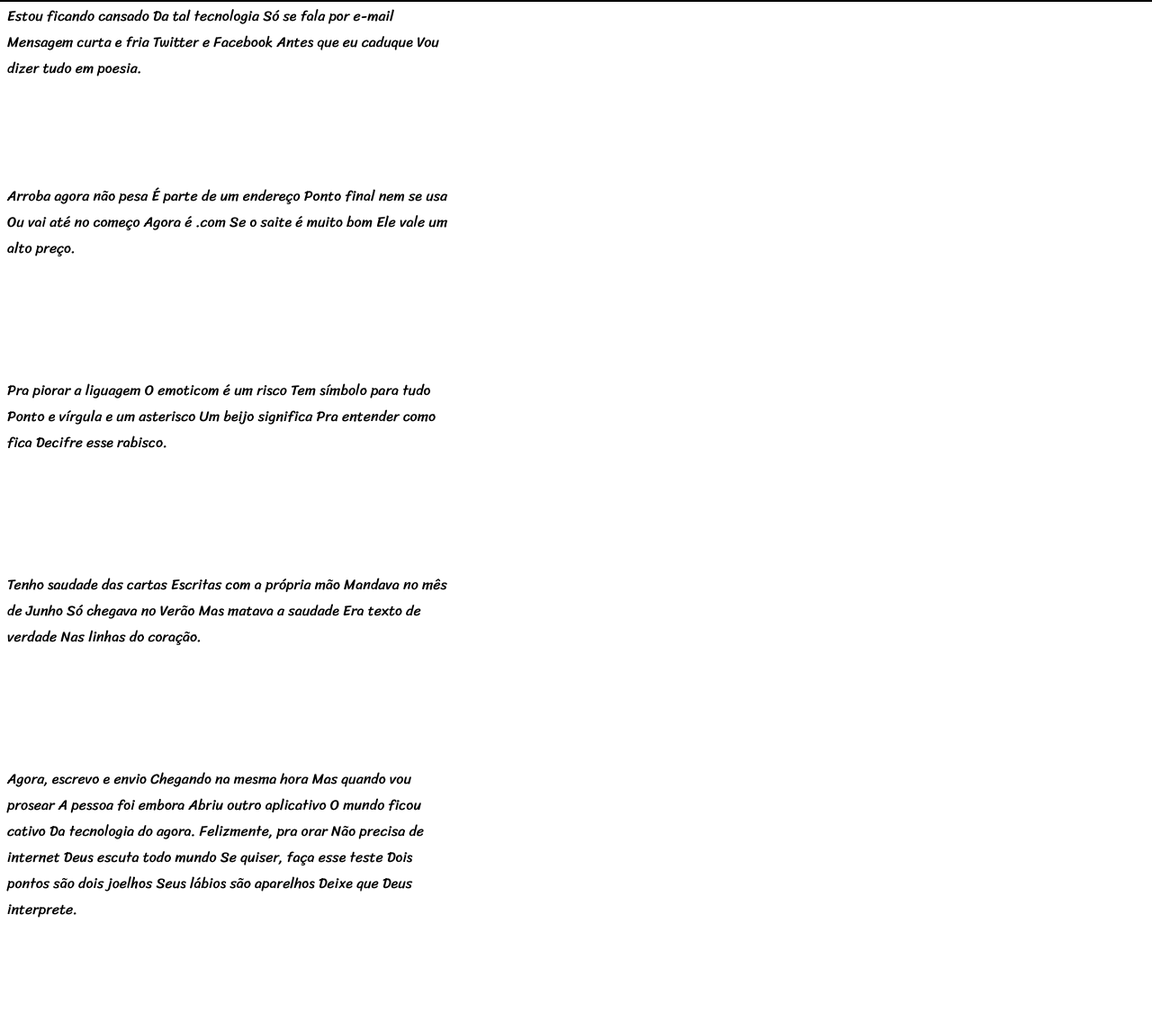
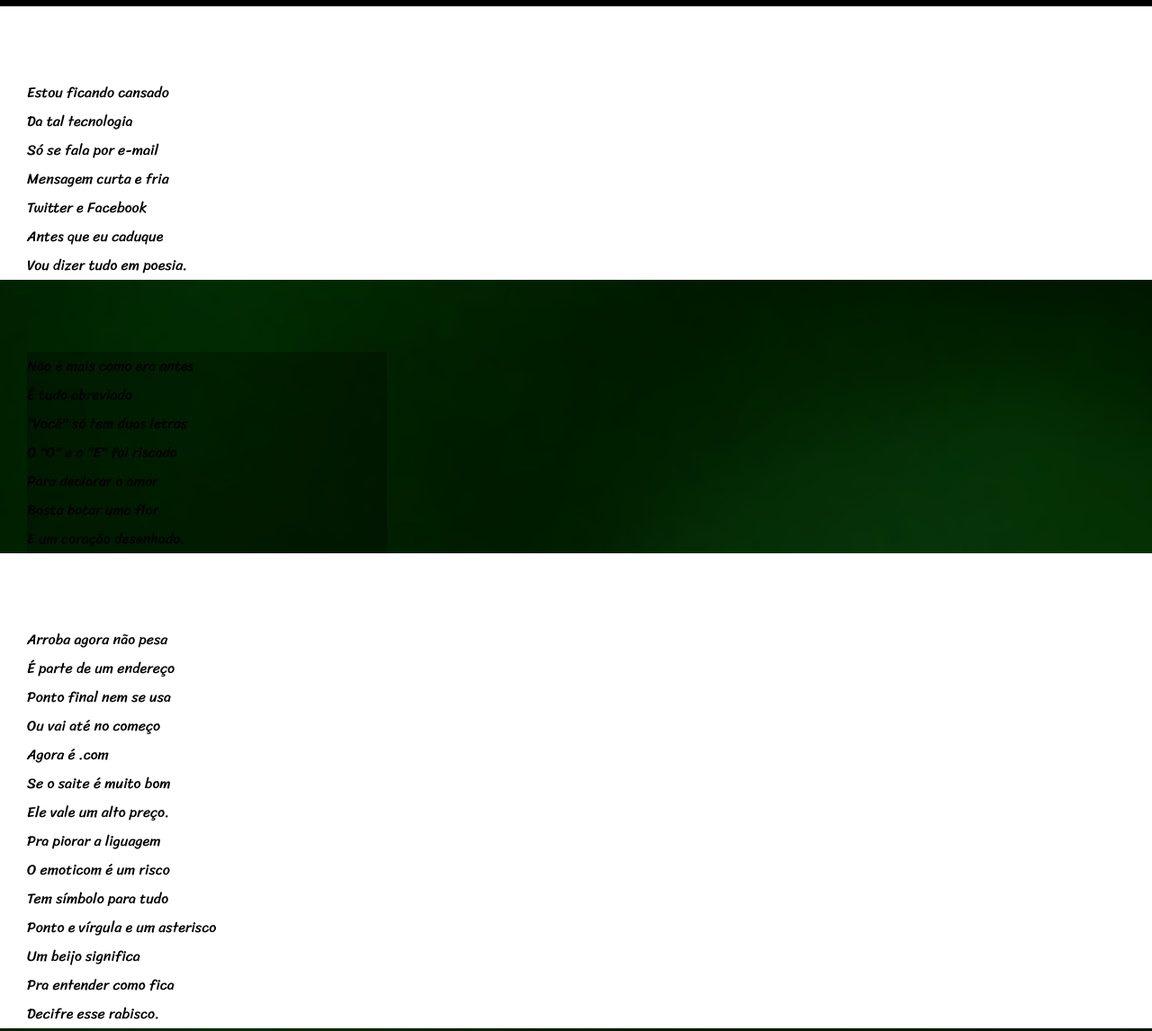
Before and after one commit to ligiacarrelli/html-css, a plain HTML site: page Desafios/desafio012/projetocordel.html in a window 1280 px wide. Shown: the part 130-1276 px from the top of the page at 90% size. Before the commit the page ends 1189 px from the top, so only its background shows below. Drawn offline with Linux system fonts and the light colour scheme.

Commit message:
Atualizei estilos

```diff
--- a/Desafios/desafio012/projetocordel.html
+++ b/Desafios/desafio012/projetocordel.html
@@ -10,83 +10,96 @@
 </head>
 <body>
     <header>
-        <h1>Cordel Moderno
+        <h1>
+            Cordel Moderno
         </h1>
         <p>Por <a href="https://www.recantodasletras.com.br/poesias/3186743" target="_blank">Milton Duarte</a></p>
     </header>
 
-    <main>
-    <div class="bloco" div="q1" >
+    <section class="normal">
         <p>
-            Estou ficando cansado
-            Da tal tecnologia
-            Só se fala por e-mail
-            Mensagem curta e fria
-            Twitter e Facebook
-            Antes que eu caduque
+            Estou ficando cansado <br>
+            Da tal tecnologia <br>
+            Só se fala por e-mail <br>
+            Mensagem curta e fria <br>
+            Twitter e Facebook <br>
+            Antes que eu caduque <br>
             Vou dizer tudo em poesia.
         </p>
-    </div>
+    </section>
 
-    <div class="bloco" div="q2">
+    <section class="imagem">
+        <p>
+            Não é mais como era antes <br>
+            É tudo abreviado <br>
+            "Você" só tem duas letras <br>
+            O "O" e o "E" foi riscado <br>
+            Para declarar o amor <br>
+            Basta botar uma flor <br>
+            E um coração desenhado.
 
-        Arroba agora não pesa
-        É parte de um endereço
-        Ponto final nem se usa
-        Ou vai até no começo
-        Agora é .com
-        Se o saite é muito bom
-        Ele vale um alto preço.
+        </p>
+    </section>
 
-    </div>
+    <section class="normal">
+        <p>
+            Arroba agora não pesa <br>
+            É parte de um endereço <br>
+            Ponto final nem se usa <br>
+            Ou vai até no começo <br>
+            Agora é .com <br>
+            Se o saite é muito bom <br>
+            Ele vale um alto preço. <br>
+        </p>
 
-    <div class="bloco" div="q3">
         <p>
-        Pra piorar a liguagem
-        O emoticom é um risco
-        Tem símbolo para tudo
-        Ponto e vírgula e um asterisco
-        Um beijo significa
-        Pra entender como fica
+            Pra piorar a liguagem <br>
+            O emoticom é um risco <br>
+            Tem símbolo para tudo <br>
+            Ponto e vírgula e um asterisco <br>
+            Um beijo significa <br>
+            Pra entender como fica <br>
             Decifre esse rabisco.
         </p>
-    </div>
+    </section>
 
-
-    <div class="bloco" div="q4">
+    <section class="imagem">
         <p>
-        Tenho saudade das cartas
-        Escritas com a própria mão
-        Mandava no mês de Junho
-        Só chegava no Verão
-        Mas matava a saudade
-        Era texto de verdade
+            Tenho saudade das cartas <br>
+            Escritas com a própria mão <br>
+            Mandava no mês de Junho <br>
+            Só chegava no Verão <br>
+            Mas matava a saudade <br>
+            Era texto de verdade <br>
             Nas linhas do coração.
         </p>
-    </div>
+    </section>
 
+    <section class="normal">
+        <p>
+            Agora, escrevo e envio <br>
+            Chegando na mesma hora <br>
+            Mas quando vou prosear <br>
+            A pessoa foi embora <br>
+            Abriu outro aplicativo <br>
+            O mundo ficou cativo <br>
+            Da tecnologia do agora. <br>
+        </p>
+        <p>
+            Felizmente, pra orar <br>
+            Não precisa de internet <br>
+            Deus escuta todo mundo <br>
+            Se quiser, faça esse teste <br>
+            Dois pontos são dois joelhos <br>
+            Seus lábios são aparelhos <br>
+            Deixe que Deus interprete. <br>
+        </p>
+    </section>
 
-    <div class="bloco" div="q5">
-    <p>
-        Agora, escrevo e envio
-        Chegando na mesma hora
-        Mas quando vou prosear
-        A pessoa foi embora
-        Abriu outro aplicativo
-        O mundo ficou cativo
-        Da tecnologia do agora.
+    <footer>
+        <p>Site criado por <a href="https://gustavoguanabara.github.io" target="blank">Gustavo Guanabara</a> para o curso em vídeo
+        </p>
+    </footer>
+</body>
 
-        Felizmente, pra orar
-        Não precisa de internet
-        Deus escuta todo mundo
-        Se quiser, faça esse teste
-        Dois pontos são dois joelhos
-        Seus lábios são aparelhos
-        Deixe que Deus interprete.
-
-    </p>
-    </div>
-    </main>
-
-</body>
 </html>
--- a/Desafios/desafio012/style.css
+++ b/Desafios/desafio012/style.css
@@ -4,6 +4,10 @@
 
 @import url('https://fonts.googleapis.com/css2?family=Sriracha&display=swap');
 
+*{
+    margin: 0px;
+    padding: 0px;
+}
 :root{
     --font1: verdana, Geneva, Tahoma, sans-serif;
     --font2:'passion one', cursive;
@@ -21,29 +25,70 @@ header{
     }
 
 header > h1{
-    font-size: 40px;
+    padding-top: 50px;
+    font-variant: small-caps;
 
 }
 
 header > p{
+    padding-bottom: 50px;
     font-size: 10px;
 }
 
 header > p > a{
     color: white;
     text-decoration: none;
+    font-weight: bolder;
+}
+header a:hover{
+    text-decoration: underline;
 }
 
 body{
     font-family: var(--font3);
 }
 
-div.bloco{
-
-    height: 200px;
-    width: 500px;
+section{
+    padding-top: 10vh;
+    padding-bottom: 10vp;
+    line-height: 2em;
+    padding-left: 30px;
+}
+section.normal{
+    background-color: white;
+    color:black
 }
 
-div#q2 {
-    background-image: url(imagens/background001.jpg);
+section.imagem{
+    background-image:url(imagens/background001.jpg);
+
 }
+
+section.imagem > p{
+    width: 400px;
+    background-color: rgba(0, 0, 0, 0.26);
+}
+
+#conteiner{
+position: relative;
+background-image: url('..imagens/background001.jpg');
+}
+
+#conteudo{
+position: absolute;
+}
+
+footer{
+    background-color: black;
+    color: white;
+    text-align: center;
+}
+
+footer > p > a {
+    color: white;
+    text-decoration: none;
+}
+
+footer a:hover{
+    text-decoration: underline;
+}
```
Lines whose indentation alone changed are shown as unchanged.
